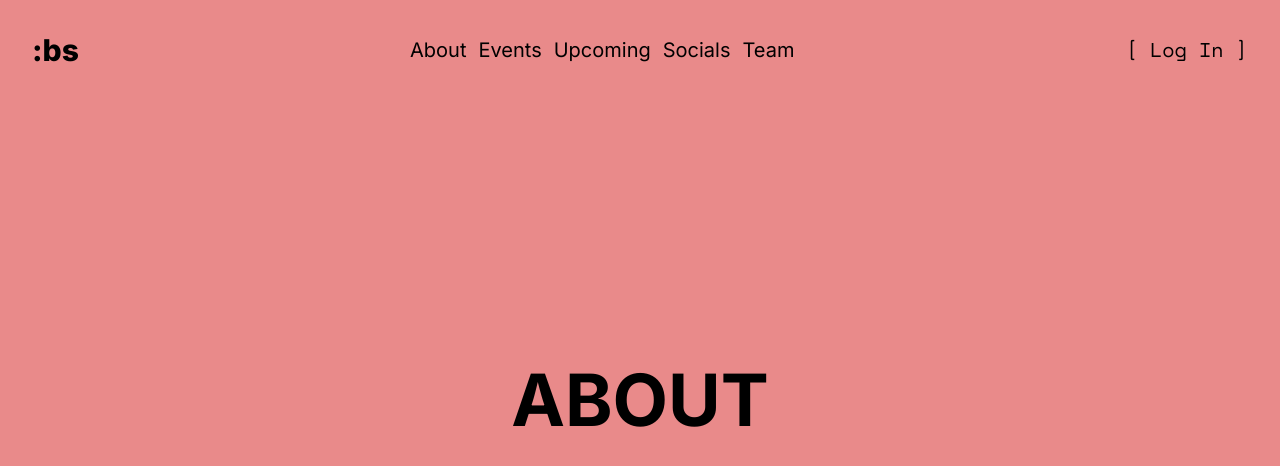
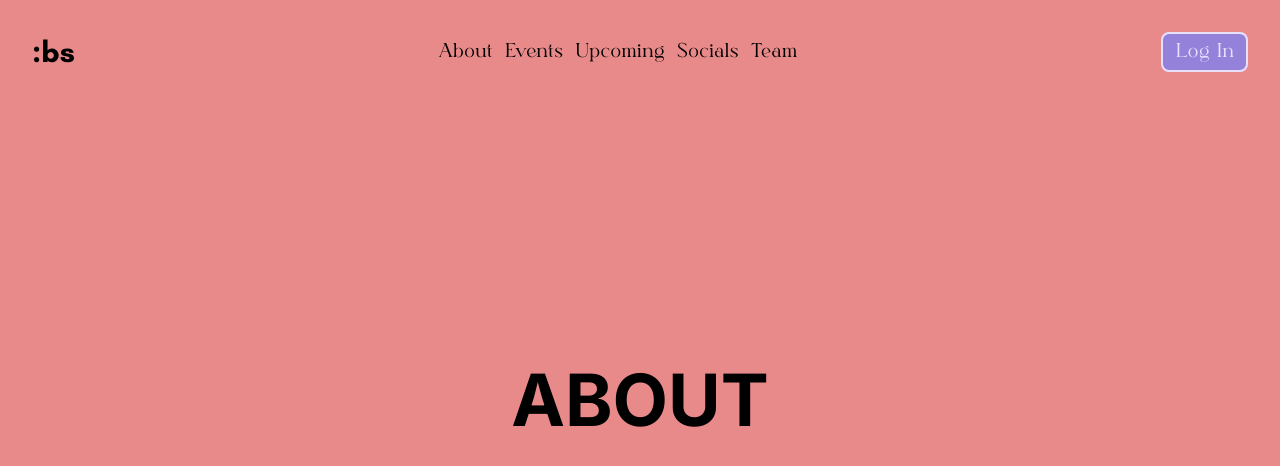
Before and after one commit to bitspaceorg/bitspace, a Next.js app: page /about in a window 1280 px wide. Shown: the top 466 px of the page. Built offline with nearby package versions, Linux system fonts and the light colour scheme; no server answers.

Commit message:
feat: ✨🍉 git auth integration
Changes:
- sets cookie sucessfully
- displays user profile details

```diff
--- a/next.config.mjs
+++ b/next.config.mjs
@@ -3,17 +3,21 @@ const nextConfig = {
 	images: {
 		remotePatterns: [
 			{
-				protocol: 'https',
-				hostname: 'media.discordapp.net',
-				port: '',
-				pathname: '/attachments/**',
+				protocol: "https",
+				hostname: "media.discordapp.net",
+				port: "",
+				pathname: "/attachments/**",
 			},
 			{
-				protocol: 'https',
-				hostname: 'cdn.discordapp.com',
-			}
+				protocol: "https",
+				hostname: "cdn.discordapp.com",
+			},
+			{
+				protocol: "https",
+				hostname: "avatars.githubusercontent.com",
+			},
 		],
-		domains: ['github.com', 'media.discordapp.net', 'cdn.discordapp.com'],
+		domains: ["github.com", "media.discordapp.net", "cdn.discordapp.com"],
 	},
 };
 
--- /dev/null
+++ b/src/components/GitHubLogin.tsx
@@ -0,0 +1,59 @@
+"use client";
+
+import { useUser } from "@/libs/store";
+import { API_HOST, GITHUB_CLIENT_ID, cn } from "@/libs/utils";
+import axios from "axios";
+import { useRouter } from "next/navigation";
+import { useEffect } from "react";
+
+export default function GitHubLogin({
+	size = "small",
+}: {
+	size?: "big" | "small";
+}) {
+	const githubOAuthURL = `https://github.com/login/oauth/authorize?client_id=${GITHUB_CLIENT_ID}&scope=user`;
+	const { setUser, user } = useUser(state => state);
+
+	const router = useRouter();
+
+	const handleLogin = async (code: string) => {
+		try {
+			const { data } = await axios.get(
+				`${API_HOST}/auth/sign-in/?code=${code}`,
+				{ withCredentials: true },
+			);
+			setUser({
+				name: data.body.user.name,
+				email: data.body.user.email,
+				login: data.body.user.login,
+				avatar_url: data.body.user.avatar_url,
+			});
+			router.push("/");
+		} catch (e) {
+			console.log(e);
+		}
+	};
+
+	useEffect(() => {
+		const queryString = window.location.search;
+		const urlParams = new URLSearchParams(queryString);
+		const code = urlParams.get("code");
+
+		if (code) {
+			handleLogin(code);
+		}
+	}, []);
+
+	if (user === null)
+		return (
+			<button
+				onClick={() => window.location.assign(githubOAuthURL)}
+				className={cn(
+					size === "big" ? "text-6xl p-2 px-6" : "text-xl p-1 px-3 ",
+					"border-2 rounded-lg bg-accent hover:bg-lpurple hover:text-accent text-lpurple",
+				)}
+			>
+				Log In
+			</button>
+		);
+}
--- a/src/components/NavBar.tsx
+++ b/src/components/NavBar.tsx
@@ -4,6 +4,8 @@ import { cn } from "@/libs/utils";
 import { IconMenu2, IconX } from "@tabler/icons-react";
 import Link from "next/link";
 import { useState } from "react";
+import ProfileIcon from "./ProfileIcon";
+import GitHubLogin from "./GitHubLogin";
 
 export default function NavBar() {
 	const [isOpen, setOpen] = useState<boolean>(false);
@@ -20,11 +22,15 @@ export default function NavBar() {
 	return (
 		<nav
 			className={cn(
-				"flex justify-between items-center w-full p-8 fixed top-0 z-[999] bg-nocl",
-				activeNav && "bg-white drop-shadow-md transition-all duration-200 ease-in",
+				"flex justify-between items-center w-full p-8 fixed top-0 z-[999] bg-nocl font-filgen ",
+				activeNav &&
+				"bg-white drop-shadow-md transition-all duration-200 ease-in",
 			)}
 		>
-			<Link href="/" className="text-3xl font-extrabold">:bs</Link>
+			<Link href="/" className="text-3xl font-extrabold font-glb">
+				:bs
+			</Link>
+
 			<section
 				className={cn(
 					!isOpen ? "-right-[1000px]" : "right-0",
@@ -33,30 +39,39 @@ export default function NavBar() {
 				)}
 			>
 				<Link href="/about">
-					<h1>About</h1>
+					<h1 className="hover:text-accent">About</h1>
 				</Link>
 				<Link href="/events">
-					<h1>Events</h1>
+					<h1 className="hover:text-accent">Events</h1>
 				</Link>
 				<Link href="/upcoming-events">
-					<h1>Upcoming</h1>
+					<h1 className="hover:text-accent">Upcoming</h1>
 				</Link>
 				<Link href="/socials">
-					<h1>Socials</h1>
+					<h1 className="hover:text-accent">Socials</h1>
 				</Link>
 				<Link href="/team">
-					<h1>Team</h1>
+					<h1 className="hover:text-accent">Team</h1>
 				</Link>
+				<div className="md:hidden block">
+					<GitHubLogin size="big" />
+				</div>
 			</section>
-			<Link href="/profile/u" className="hidden text-xl md:block font-mono">[ Log In ]</Link>
+
+			<div className="flex items-center gap-x-2">
+				<ProfileIcon />
+				<div className="hidden md:block">
+					<GitHubLogin />
+				</div>
 				<h1
 					onClick={() => setOpen(!isOpen)}
 					className="cursor-pointer text-3xl md:hidden z-[1000]"
 				>
 					{isOpen ?
-					<IconX />
-					: <IconMenu2 />}
+						<IconX size={36} />
+						: <IconMenu2 size={36} />}
 				</h1>
+			</div>
 		</nav>
 	);
 }
--- /dev/null
+++ b/src/components/ProfileIcon.tsx
@@ -0,0 +1,46 @@
+"use client";
+
+import { useUser } from "@/libs/store";
+import { IconTriangleFilled } from "@tabler/icons-react";
+import Image from "next/image";
+import Link from "next/link";
+import { useState } from "react";
+
+export default function ProfileIcon() {
+	const { user, removeUser } = useUser(state => state);
+	const [isOpen, setOpen] = useState<boolean>(false);
+
+	if (user != null)
+		return (
+			<section className="relative">
+				<Image
+					alt="github-image"
+					width={45}
+					height={45}
+					src={user.avatar_url}
+					onClick={() => setOpen(prev => !prev)}
+					className="rounded-full drop-shadow-xl cursor-pointer"
+				/>
+
+				{isOpen && (
+					<>
+						<IconTriangleFilled className="absolute text-accent right-3" />
+						<section className="absolute right-0 p-5 text-lg rounded-xl mt-3 text-center bg-white border border-accent text-accent font-glb">
+							<h1 className="text-xl min-w-48">{user.name}</h1>
+							<h1 className="text-sm">
+								{user.email ? user.email : user.login}
+							</h1>
+							<hr className="pb-2" />
+							<Link href="/profile/u">Profile</Link>
+							<button
+								onClick={() => removeUser()}
+								className="bg-accent text-lpurple w-full"
+							>
+								Log Out
+							</button>
+						</section>
+					</>
+				)}
+			</section>
+		);
+}
--- a/src/libs/store.ts
+++ b/src/libs/store.ts
@@ -5,10 +5,10 @@ export interface CommandTerminalDisplay {
 	command: String;
 	status: "Sucess" | "Fail";
 	message: String;
-	html_element?: HTMLElement
+	html_element?: HTMLElement;
 }
 
-interface TerminalState {
+interface TerminalStoreState {
 	terminal_command: CommandTerminalDisplay[];
 	isOn: boolean;
 	setOn: () => void;
@@ -17,7 +17,7 @@ interface TerminalState {
 	clear: () => void;
 }
 
-export const useTerminal = create<TerminalState>()(
+export const useTerminal = create<TerminalStoreState>()(
 	persist(
 		set => ({
 			terminal_command: [],
@@ -41,3 +41,31 @@ export const useTerminal = create<TerminalState>()(
 		{ name: "terminal", storage: createJSONStorage(() => sessionStorage) },
 	),
 );
+
+interface User {
+	name: string,
+	email: string,
+	login: string;
+	avatar_url: string;
+}
+
+interface UserStoreState {
+	user: User | null;
+	setUser: (user: User) => void;
+	removeUser: () => void;
+}
+
+export const useUser = create<UserStoreState>()(
+	persist(
+		set => ({
+			user: null,
+			setUser(user) {
+				set(state => ({ ...state, user }));
+			},
+			removeUser() {
+				set(state => ({ ...state, user: null }));
+			},
+		}),
+		{ name: "user", storage: createJSONStorage(() => localStorage) },
+	),
+);
--- a/src/libs/utils.ts
+++ b/src/libs/utils.ts
@@ -1,5 +1,7 @@
 export const isTeaser = process.env.isTeaser || false;
 export const API_HOST = process.env.NEXT_PUBLIC_HOST || 'http://localhost:6969';
+
+export const GITHUB_CLIENT_ID = process.env.NEXT_PUBLIC_GITHUB_ID || '';
 
 import { type ClassValue, clsx } from "clsx";
 import { twMerge } from "tailwind-merge";
```
Also changed, not shown: src/components/Footer.tsx (+25 -9 lines). Lines whose indentation alone changed are shown as unchanged.
